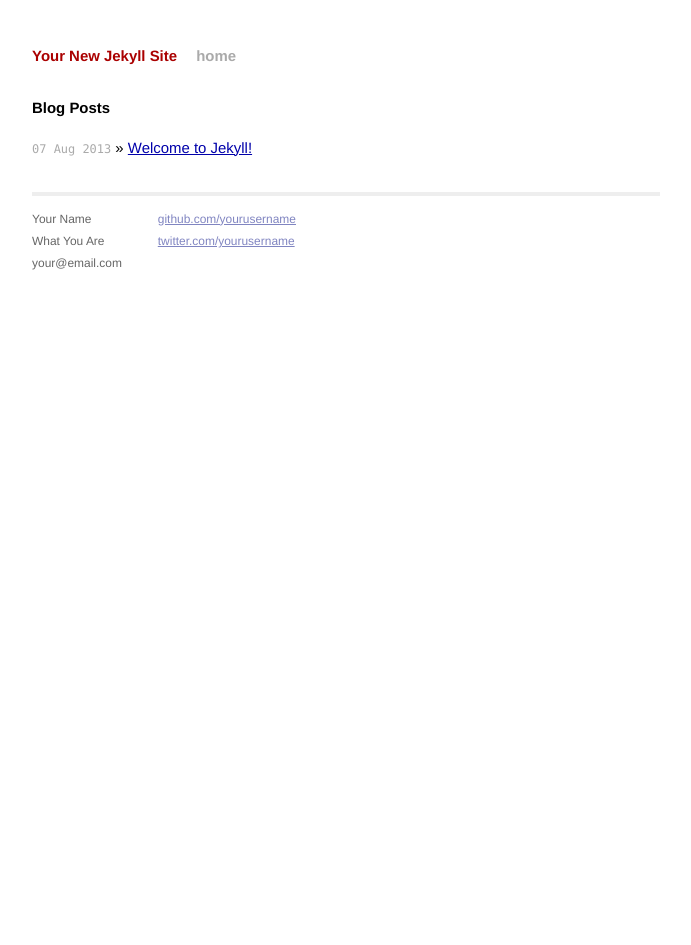
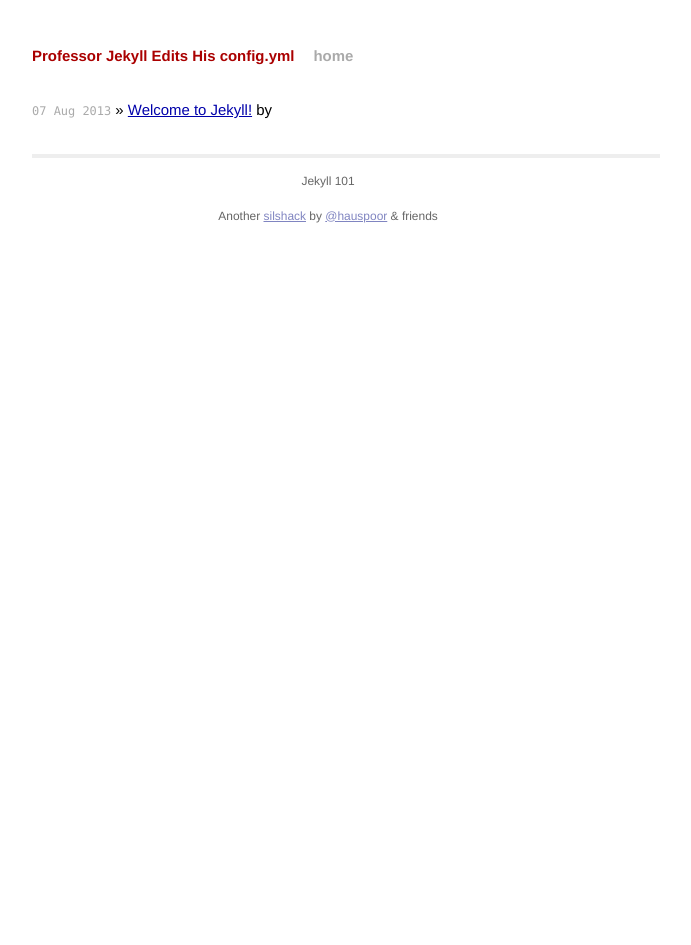
Before and after one commit to silshack/professorjekyll, a Jekyll site: the page built from index.html, in a window 1280 px wide. Shown: the whole page, without its empty margins (294-985 px from the left). Built offline with Jekyll 4.4.1, drawn with Linux system fonts in a browser that asks for light colours.

Commit message:
Add support for multiple authors and Professor Jekyll customizations

```diff
--- a/_config.yml
+++ b/_config.yml
@@ -1,2 +1,20 @@
-name: Your New Jekyll Site
+name: Professor Jekyll Edits His config.yml
 pygments: true
+
+authors:
+  einstein:
+      name: Albert Einstein
+      prof: true
+      gravatar:
+      website: http://www.relativity.com
+      github:
+      twitter:
+      about:  E=mc^2
+  wittgenstein:
+      name: Ludwig Wittgenstein
+      prof: true
+      gravatar:
+      website: http://www.tractatus.com
+      github:
+      twitter:
+      about:  E=mc^2
--- a/_layouts/default.html
+++ b/_layouts/default.html
@@ -27,15 +27,10 @@
             <div class="footer">
               <div class="contact">
                 <p>
-                  Your Name<br />
-                  What You Are<br />
-                  your@email.com
+                  Jekyll 101
                 </p>
-              </div>
-              <div class="contact">
                 <p>
-                  <a href="http://github.com/yourusername/">github.com/yourusername</a><br />
-                  <a href="http://twitter.com/yourusername/">twitter.com/yourusername</a><br />
+                  Another <a href="http://github.com/silshack/professorjekyll">silshack</a> by  <a href="http://twitter.com/hauspoor/">@hauspoor</a> & friends<br />
                 </p>
               </div>
             </div>
--- a/css/main.css
+++ b/css/main.css
@@ -108,8 +108,8 @@
 }
 
 .site .footer .contact {
-  float: left;
   margin-right: 3em;
+  text-align: center;
 }
 
 .site .footer .contact a {
@@ -143,6 +143,11 @@
   margin-left: 1.35em;
 }
 
+.end {
+  margin-top: 1em;
+  font-style: italic;
+}
+
 .post code {
   border: 1px solid #ddd;
   background-color: #eef;
--- a/index.html
+++ b/index.html
@@ -1,13 +1,12 @@
 ---
 layout: default
-title: Your New Jekyll Site
+title: "Coursehacker's Blog"
 ---
 
 <div id="home">
-  <h1>Blog Posts</h1>
   <ul class="posts">
     {% for post in site.posts %}
-      <li><span>{{ post.date | date_to_string }}</span> &raquo; <a href="{{ post.url }}">{{ post.title }}</a></li>
+      <li><span>{{ post.date | date_to_string }}</span> &raquo; <a href="{{ post.url }}">{{ post.title }}</a> by {{site.authors[post.author].name}}</li>
     {% endfor %}
   </ul>
 </div>
```
Also changed, not shown: _layouts/post.html (+12 -0 lines).
